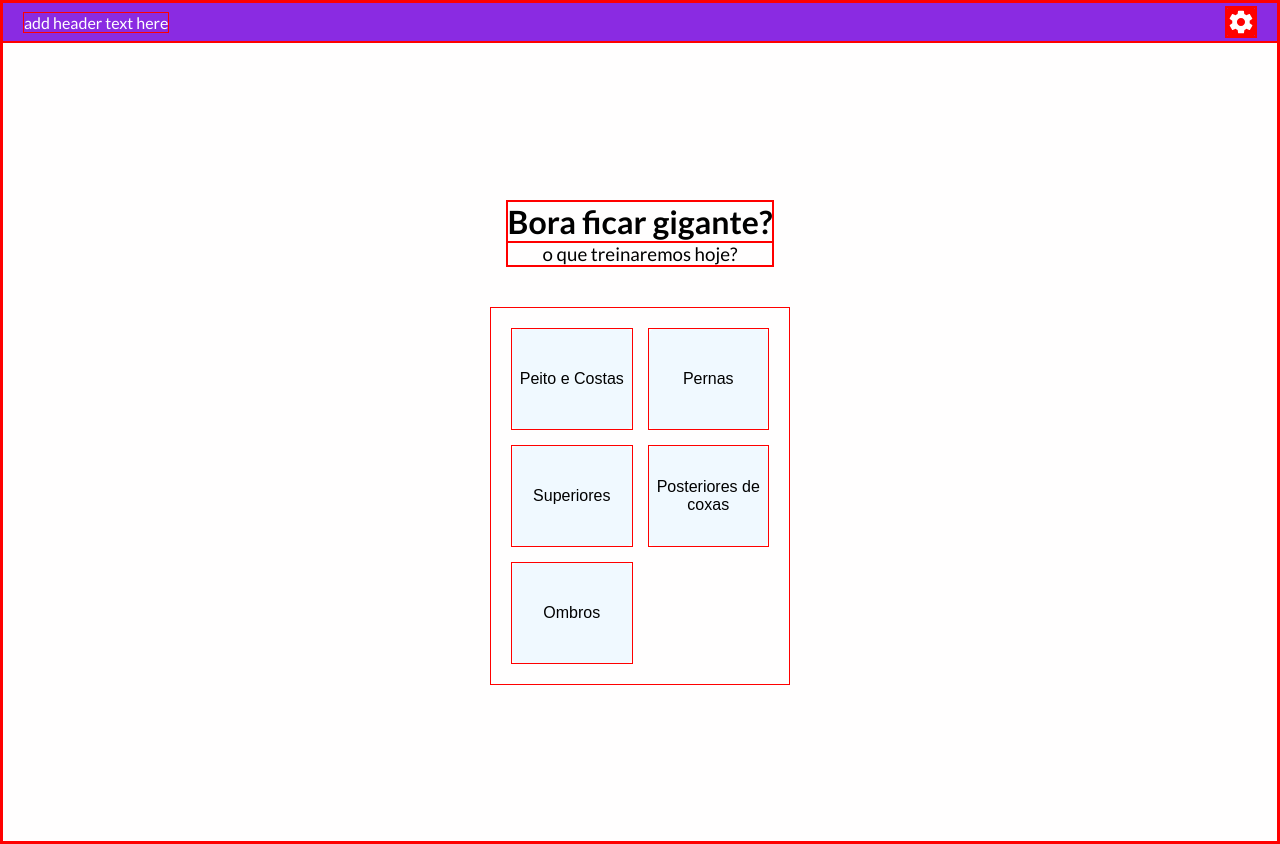
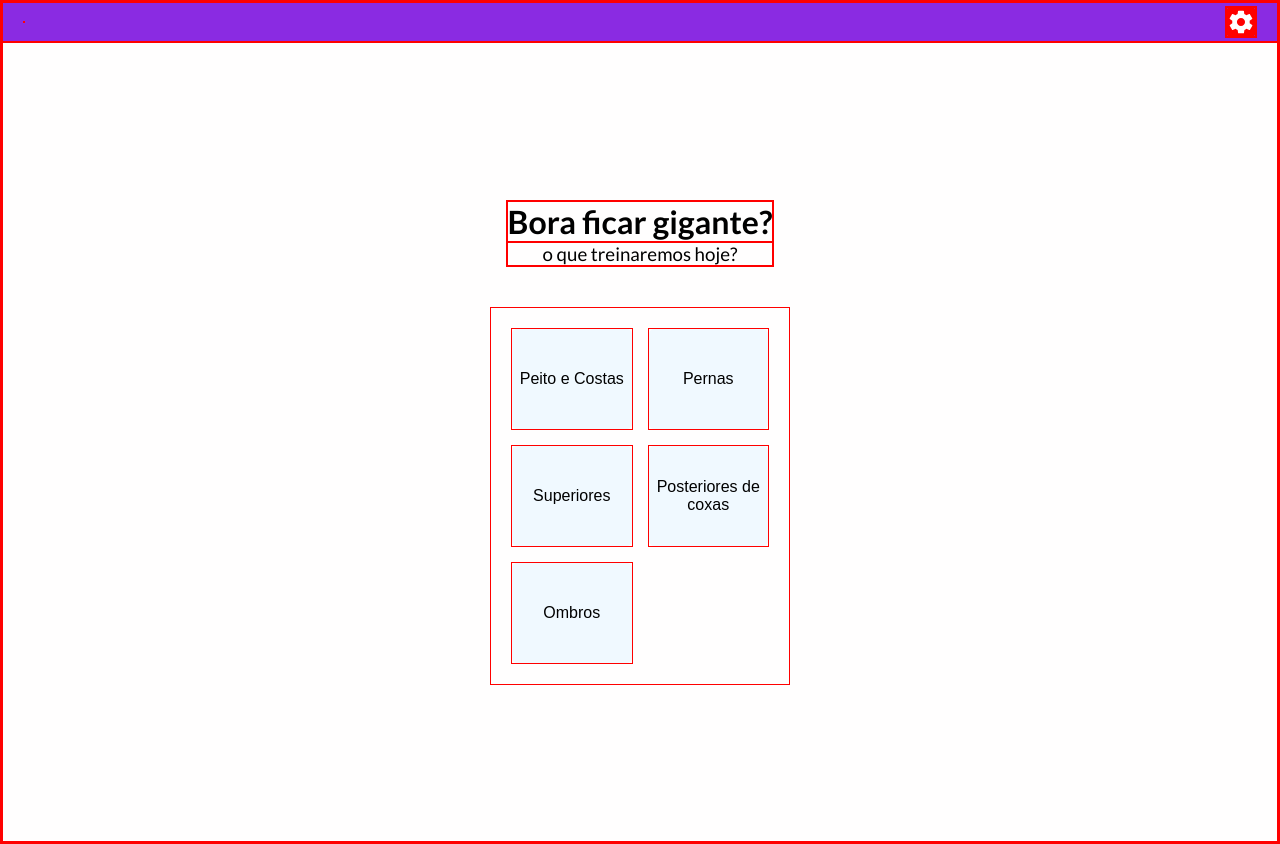
Before and after one commit to rommel-s/bora-ficar-giga, a Next.js app: page / in a window 1280 px wide. Built offline with nearby package versions, Linux system fonts and the light colour scheme.

Commit message:
Modified header app

```diff
--- a/components/Header/index.jsx
+++ b/components/Header/index.jsx
@@ -4,7 +4,7 @@ import "./styles.css";
 export const MainHeader = () => {
   return (
     <div className="header-container">
-      <p>add header text here</p>
+      <p> </p>
       <SettingsButton btnLink="/settings" />
     </div>
   );
--- a/components/Header/styles.css
+++ b/components/Header/styles.css
@@ -1,7 +1,7 @@
 .header-container {
   background-color: blueviolet;
   color: white;
-  height: 5vh;
+  height: 5dvh;
   display: flex;
   align-items: center;
   justify-content: space-between;
```
